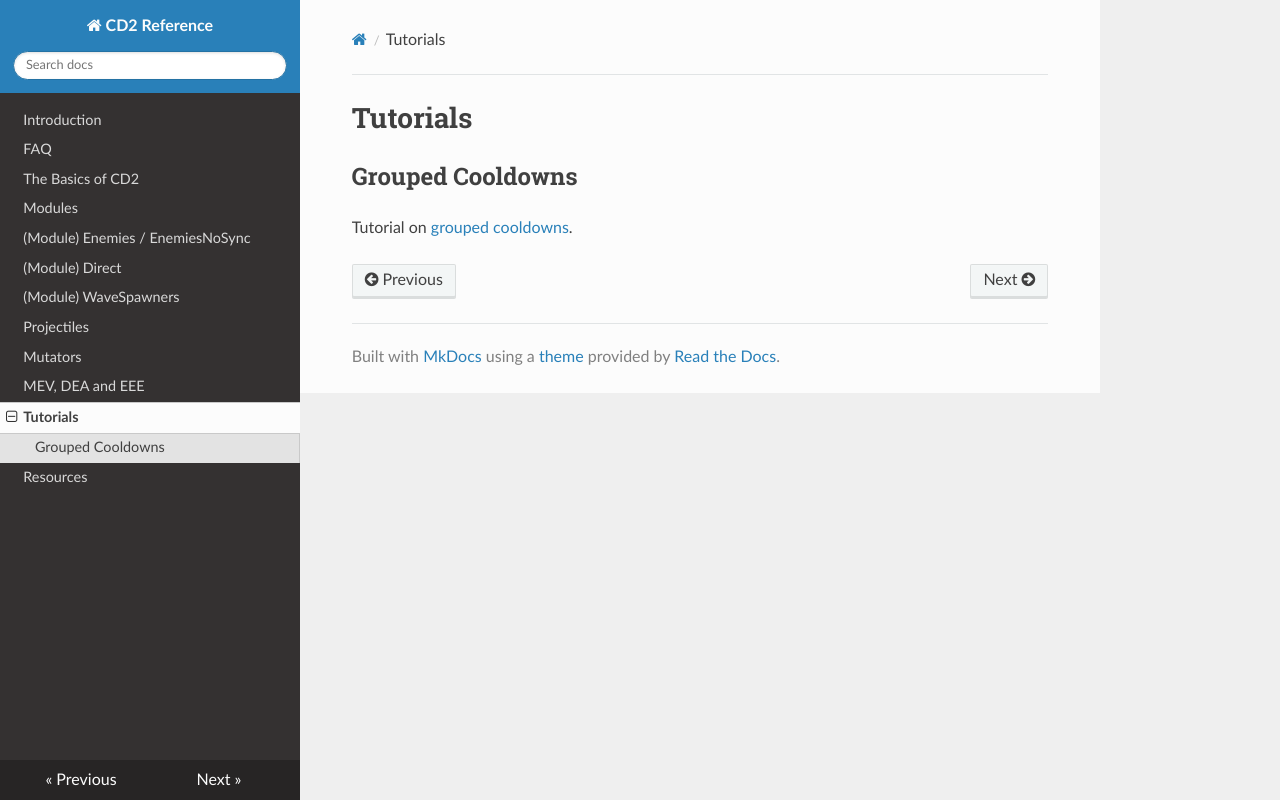
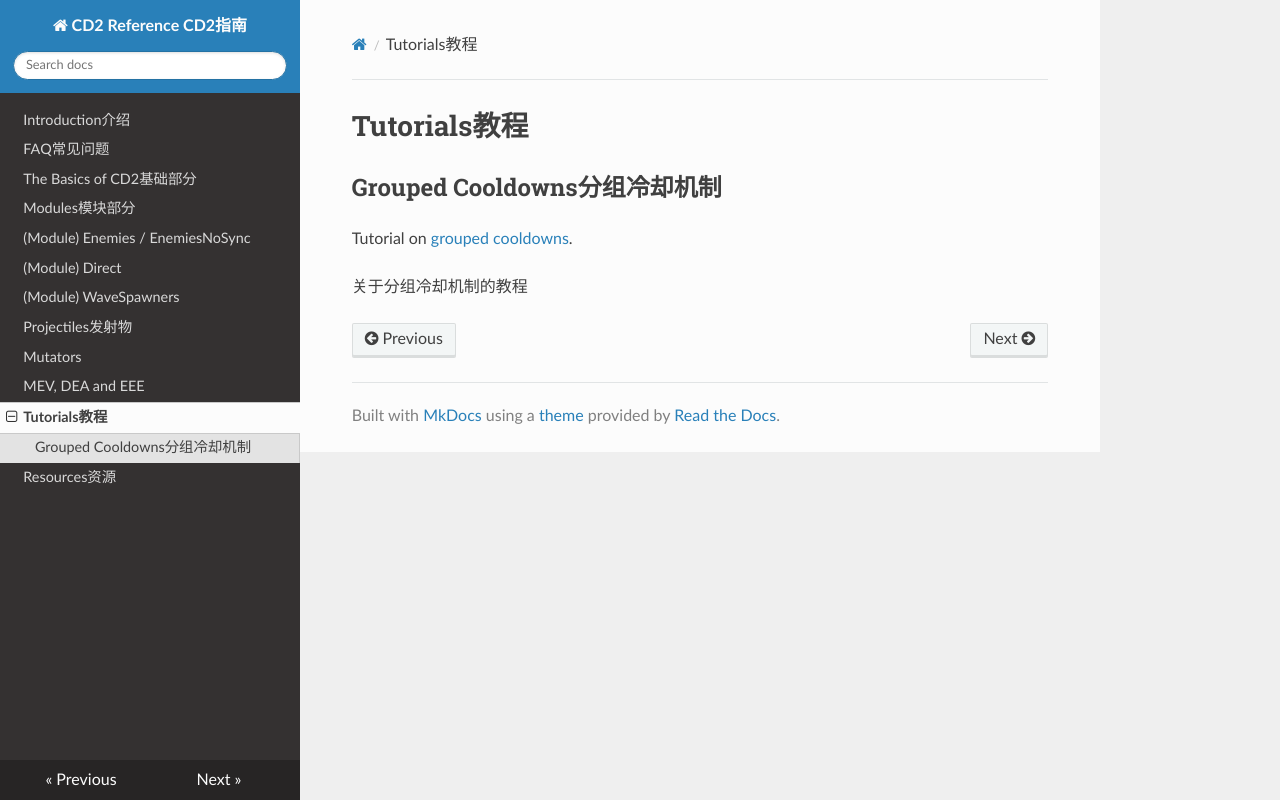
Before and after one commit to SeasonsC/CD2-reference-cn, a plain HTML site: page grouped_cooldowns/index.html in a window 1280 px wide. Drawn offline with nearby package versions, Linux system fonts and the light colour scheme; files that its build step writes are made by us from their sources.

Commit message:
Update index.html

```diff
--- a/grouped_cooldowns/index.html
+++ b/grouped_cooldowns/index.html
@@ -31,7 +31,7 @@
     <nav data-toggle="wy-nav-shift" class="wy-nav-side stickynav">
     <div class="wy-side-scroll">
       <div class="wy-side-nav-search">
-          <a href=".." class="icon icon-home"> CD2 Reference
+          <a href=".." class="icon icon-home"> CD2 Reference CD2指南
         </a><div role="search">
   <form id ="rtd-search-form" class="wy-form" action="../search.html" method="get">
       <input type="text" name="q" placeholder="Search docs" aria-label="Search docs" title="Type search term here" />
@@ -41,19 +41,19 @@
 
       <div class="wy-menu wy-menu-vertical" data-spy="affix" role="navigation" aria-label="Navigation menu">
               <ul>
-                <li class="toctree-l1"><a class="reference internal" href="..">Introduction</a>
+                <li class="toctree-l1"><a class="reference internal" href="..">Introduction介绍</a>
                 </li>
               </ul>
               <ul>
-                <li class="toctree-l1"><a class="reference internal" href="../faq/">FAQ</a>
+                <li class="toctree-l1"><a class="reference internal" href="../faq/">FAQ常见问题</a>
                 </li>
               </ul>
               <ul>
-                <li class="toctree-l1"><a class="reference internal" href="../basics/">The Basics of CD2</a>
+                <li class="toctree-l1"><a class="reference internal" href="../basics/">The Basics of CD2基础部分</a>
                 </li>
               </ul>
               <ul>
-                <li class="toctree-l1"><a class="reference internal" href="../modules/">Modules</a>
+                <li class="toctree-l1"><a class="reference internal" href="../modules/">Modules模块部分</a>
                 </li>
               </ul>
               <ul>
@@ -69,7 +69,7 @@
                 </li>
               </ul>
               <ul>
-                <li class="toctree-l1"><a class="reference internal" href="../projectiles/">Projectiles</a>
+                <li class="toctree-l1"><a class="reference internal" href="../projectiles/">Projectiles发射物</a>
                 </li>
               </ul>
               <ul>
@@ -81,15 +81,15 @@
                 </li>
               </ul>
               <ul class="current">
-                <li class="toctree-l1 current"><a class="reference internal current" href="#">Tutorials</a>
+                <li class="toctree-l1 current"><a class="reference internal current" href="#">Tutorials教程</a>
     <ul class="current">
-    <li class="toctree-l2"><a class="reference internal" href="#grouped-cooldowns">Grouped Cooldowns</a>
+    <li class="toctree-l2"><a class="reference internal" href="#grouped-cooldowns">Grouped Cooldowns分组冷却机制</a>
     </li>
     </ul>
                 </li>
               </ul>
               <ul>
-                <li class="toctree-l1"><a class="reference internal" href="../resources/">Resources</a>
+                <li class="toctree-l1"><a class="reference internal" href="../resources/">Resources资源</a>
                 </li>
               </ul>
       </div>
@@ -99,14 +99,14 @@
     <section data-toggle="wy-nav-shift" class="wy-nav-content-wrap">
       <nav class="wy-nav-top" role="navigation" aria-label="Mobile navigation menu">
           <i data-toggle="wy-nav-top" class="fa fa-bars"></i>
-          <a href="..">CD2 Reference</a>
+          <a href="..">CD2 Reference CD2指南</a>
 
       </nav>
       <div class="wy-nav-content">
         <div class="rst-content"><div role="navigation" aria-label="breadcrumbs navigation">
   <ul class="wy-breadcrumbs">
     <li><a href=".." class="icon icon-home" aria-label="Docs"></a></li>
-      <li class="breadcrumb-item active">Tutorials</li>
+      <li class="breadcrumb-item active">Tutorials教程</li>
     <li class="wy-breadcrumbs-aside">
     </li>
   </ul>
@@ -115,9 +115,10 @@
           <div role="main" class="document" itemscope="itemscope" itemtype="http://schema.org/Article">
             <div class="section" itemprop="articleBody">
 
-                <h1 id="tutorials">Tutorials</h1>
-<h2 id="grouped-cooldowns">Grouped Cooldowns</h2>
+                <h1 id="tutorials">Tutorials教程</h1>
+<h2 id="grouped-cooldowns">Grouped Cooldowns分组冷却机制</h2>
 <p>Tutorial on <a href="https://markdownpastebin.com/?id=2044a6586b4d4735a0fe150325ee9285">grouped cooldowns</a>.</p>
+<p>关于分组冷却机制的教程</p>
 
             </div>
           </div><footer>
```
